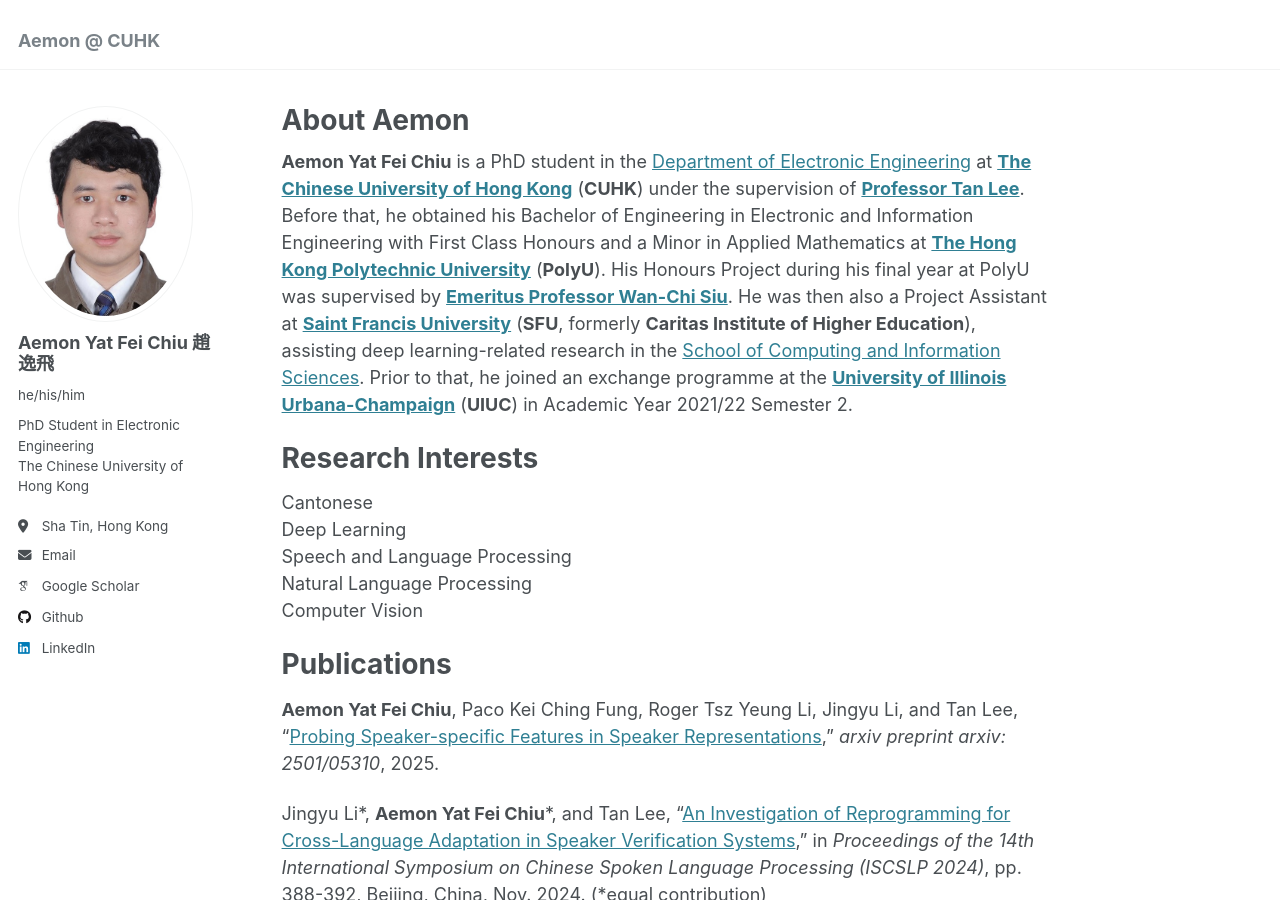
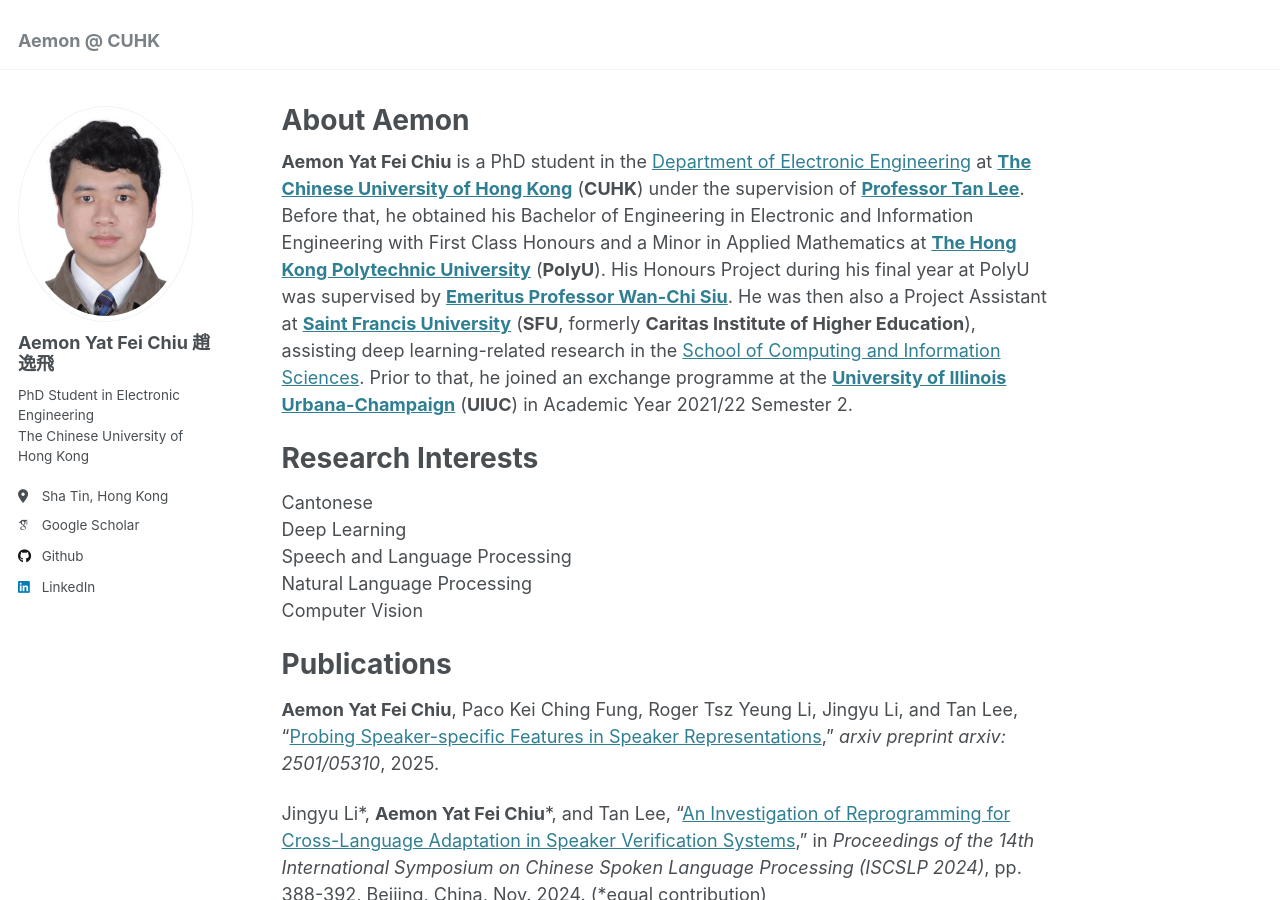
Before and after one commit to aemonyfchiu/aemonyfchiu.github.io, a Jekyll site: the page built from _pages/about.md, in a window 1280 px wide and 900 px high. Built offline with Jekyll 4.4.1, drawn with Linux system fonts in a browser that asks for light colours; some web fonts are replaced; a script that is not in the unit is left out.

Commit message:
Update _config.yml

```diff
--- a/_config.yml
+++ b/_config.yml
@@ -23,12 +23,12 @@
   # Biographic information
   avatar           : "profile.png"
   name             : "Aemon Yat Fei Chiu 趙逸飛"
-  pronouns         : "he/his/him"
+  pronouns         : # "he/his/him"
   bio              : "PhD Student in Electronic Engineering<br>The Chinese University of Hong Kong"
   location         : "Sha Tin, Hong Kong"
   employer         : # "CUHK"
   uri              : # URL
-  email            : "aemon.yf.chiu@link.cuhk.edu.hk"
+  email            : # "aemon.yf.chiu@link.cuhk.edu.hk"
 
   # Academic websites
   arxiv            : # "https://arxiv.org/search/?searchtype=author&query=Aemon+Yat+Fei+Chiu&abstracts=show&size=200&order=-announced_date_first" # Update with the correct link to your profile
```
